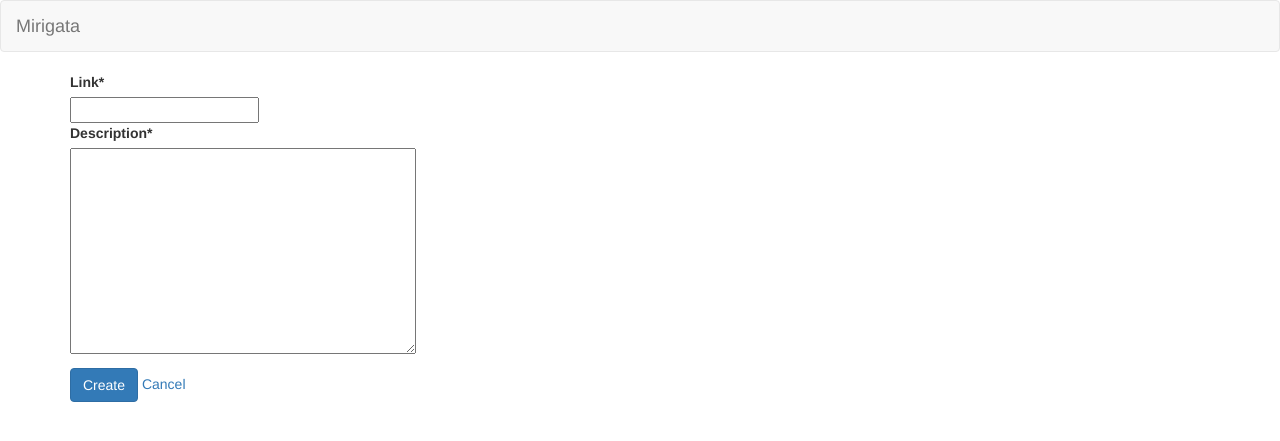
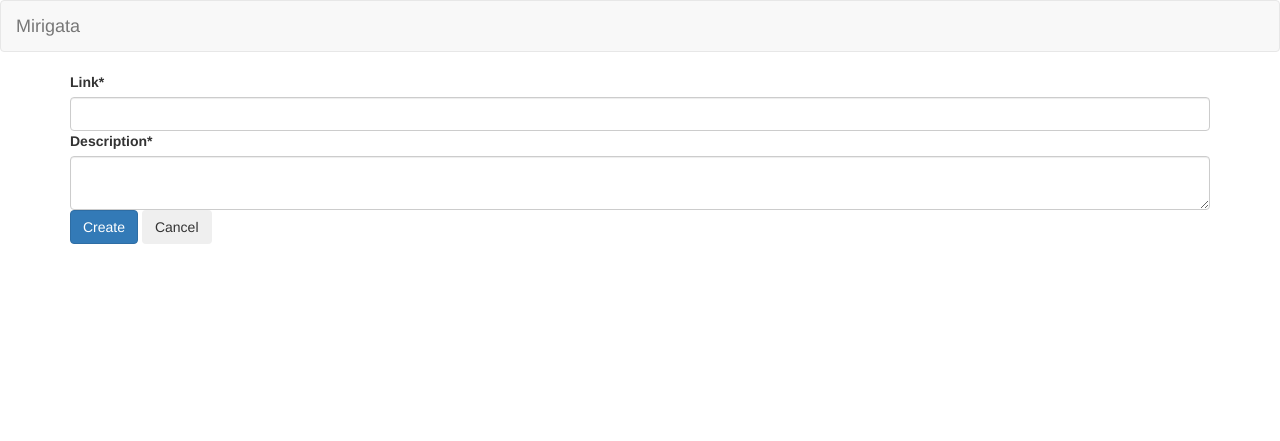
Before and after one commit to mirigata/mirigata, a Django app: page /add-surprise in a window 1280 px wide. Shown: the top 441 px of the page. Run offline with Django 3.2, Linux system fonts and the light colour scheme; some libraries are stand-ins or nearby versions.

Commit message:
Use Bootstrap3/Crispy form styling

```diff
--- a/mirigata/mirigata/settings.py
+++ b/mirigata/mirigata/settings.py
@@ -105,3 +105,5 @@ USE_TZ = True
 # https://docs.djangoproject.com/en/1.8/howto/static-files/
 
 STATIC_URL = '/static/'
+
+CRISPY_TEMPLATE_PACK = "bootstrap3"
--- a/mirigata/surprise/forms.py
+++ b/mirigata/surprise/forms.py
@@ -1,3 +1,6 @@
+from crispy_forms import helper
+from crispy_forms.bootstrap import FormActions
+from crispy_forms.layout import Layout, Field, Submit, Button
 from django import forms
 from . import models
 
@@ -7,3 +10,16 @@ class CreateSurpriseForm(forms.ModelForm):
     class Meta:
         model = models.Surprise
         exclude = ()
+
+    def __init__(self, *args, **kwargs):
+        super().__init__(*args, **kwargs)
+        self.helper = helper.FormHelper()
+        self.helper.layout = Layout(
+            Field('link', css_class="col-sm-12"),
+            Field('description', css_class="col-sm-12", rows=2),
+
+            FormActions(
+                Submit('save', 'Create'),
+                Button('cancel', 'Cancel'),
+            )
+        )
--- a/mirigata/website/templates/website/add-surprise.html
+++ b/mirigata/website/templates/website/add-surprise.html
@@ -4,13 +4,6 @@
 
 {% block page %}
 
-	<form action="" method="post">
-		{% csrf_token %}
-
 		{% crispy form %}
 
-		<input class="btn btn-primary" type="submit" value="Create" />
-		<a href="{% url "homepage" %}">Cancel</a>
-	</form>
-
 {% endblock page %}
--- a/mirigata/website/templates/website/base.html
+++ b/mirigata/website/templates/website/base.html
@@ -1,6 +1,5 @@
 <html>
 <head>
-{#	<link rel="stylesheet" href="https://maxcdn.bootstrapcdn.com/bootstrap/3.3.5/css/bootstrap.min.css">#}
 	<link rel="stylesheet" href="https://maxcdn.bootstrapcdn.com/bootswatch/3.3.5/paper/bootstrap.min.css">
 </head>
 <body>
```
